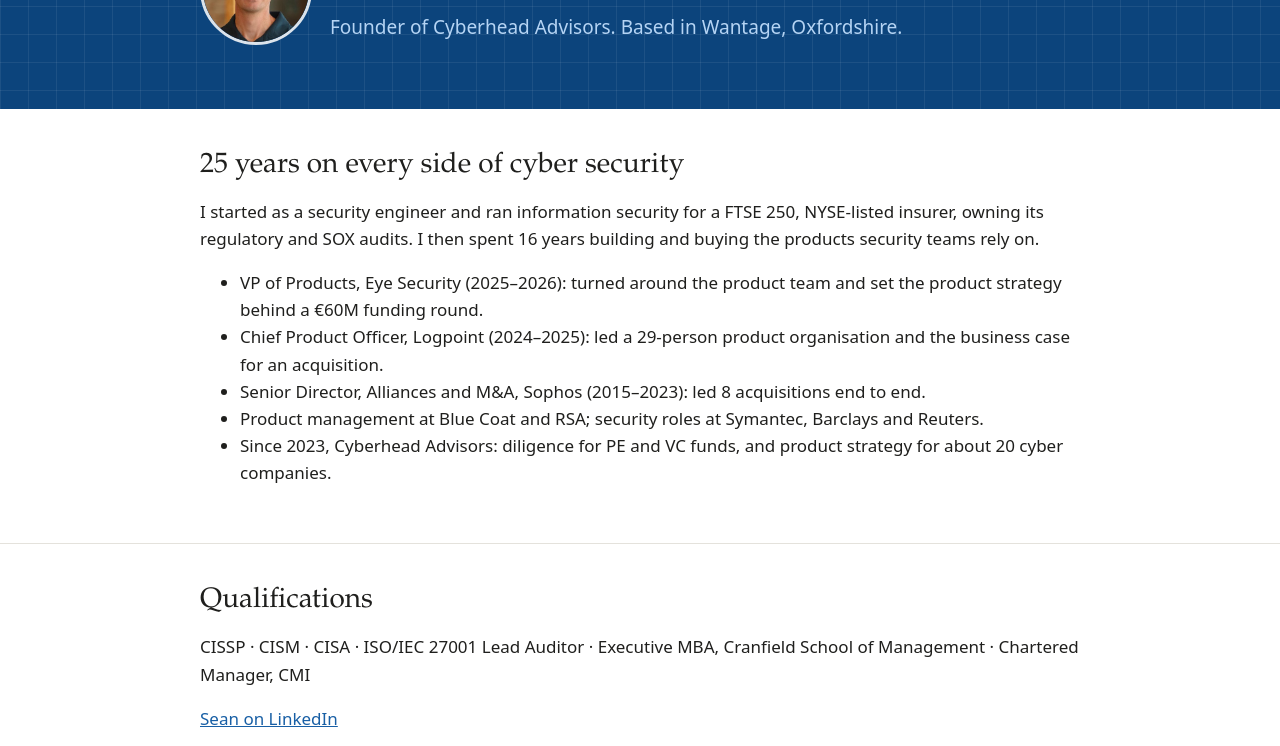
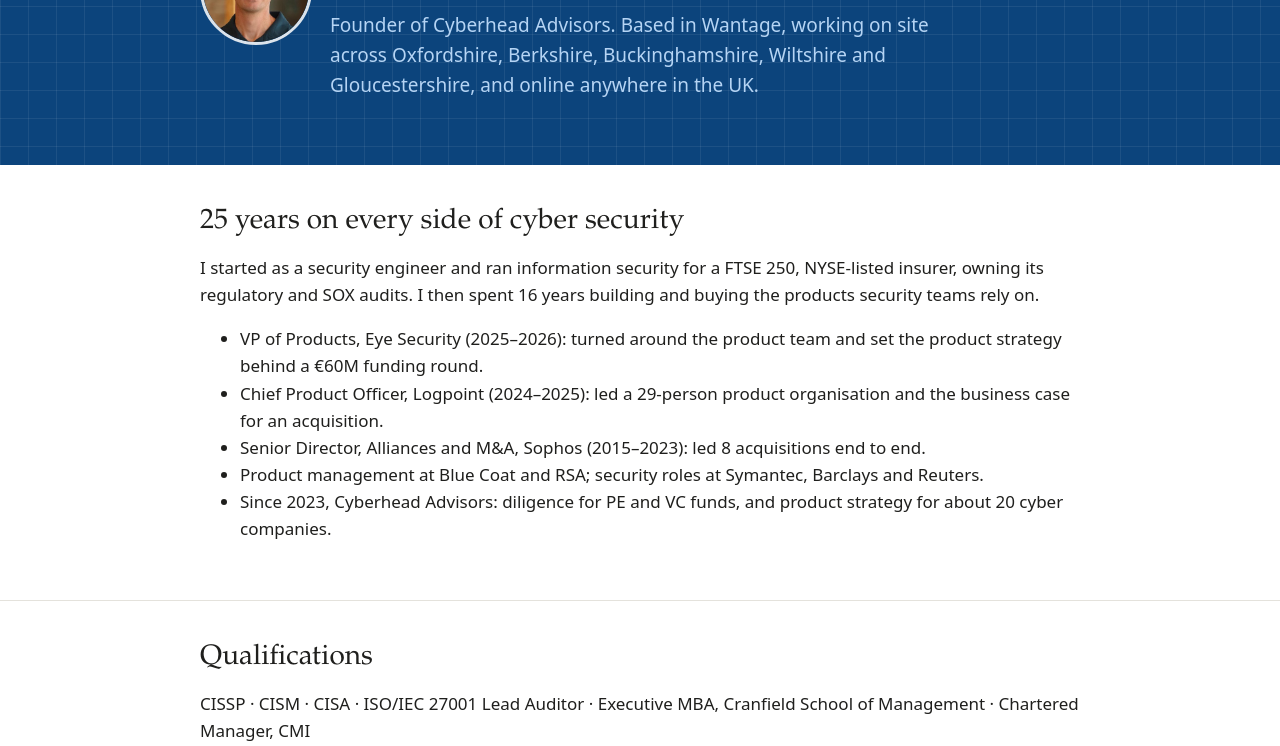
Before and after one commit to CyberheadAdvisors/Cyberhead_site_live, a plain HTML site: page about/index.html in a window 1280 px wide. Shown: the part 229-975 px from the top of the page. Drawn offline with Linux system fonts and the light colour scheme.

Commit message:
Name the five counties served on site, plus online across the UK
Co-Authored-By: Claude Opus 5.5 <noreply@anthropic.com>

```diff
--- a/about/index.html
+++ b/about/index.html
@@ -26,7 +26,7 @@
       <img class="headshot" src="../assets/sean-muirhead.jpg" alt="Sean Muirhead" width="160" height="160">
       <div>
         <h1>Sean Muirhead</h1>
-        <p class="lead" style="margin-bottom:0">Founder of Cyberhead Advisors. Based in Wantage, Oxfordshire.</p>
+        <p class="lead" style="margin-bottom:0">Founder of Cyberhead Advisors. Based in Wantage, working on site across Oxfordshire, Berkshire, Buckinghamshire, Wiltshire and Gloucestershire, and online anywhere in the UK.</p>
       </div>
     </div>
   </div></section>
--- a/assets/site.css
+++ b/assets/site.css
@@ -48,6 +48,8 @@ p { margin: 0 0 1em; }
 .hero a:not(.button) { color: #fff; }
 .hero .button { background: #fff; color: var(--navy-dark); }
 .hero .button:hover { background: var(--sky-light); color: var(--navy-dark); }
+.hero .person { flex-wrap: wrap; align-items: flex-start; }
+.hero .person > div { flex: 1 1 260px; }
 .hero .headshot { flex-basis: 112px; width: 112px; height: 112px; border: 3px solid rgba(255,255,255,0.85); }
 
 .section { padding: 40px 0; border-bottom: 1px solid var(--line); }
```
Also changed, not shown: index.html (+1 -1 lines), local/index.html (+5 -3 lines).
